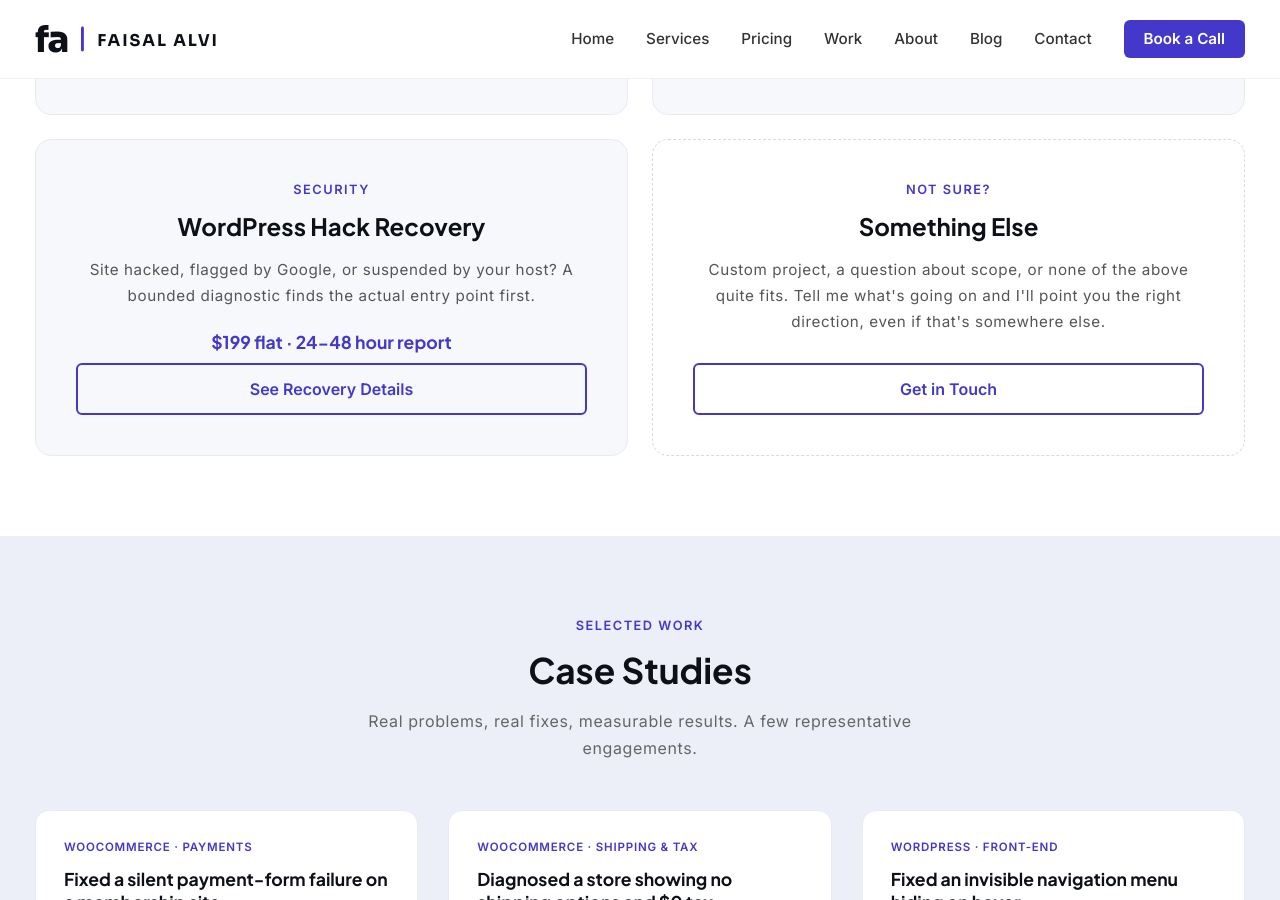
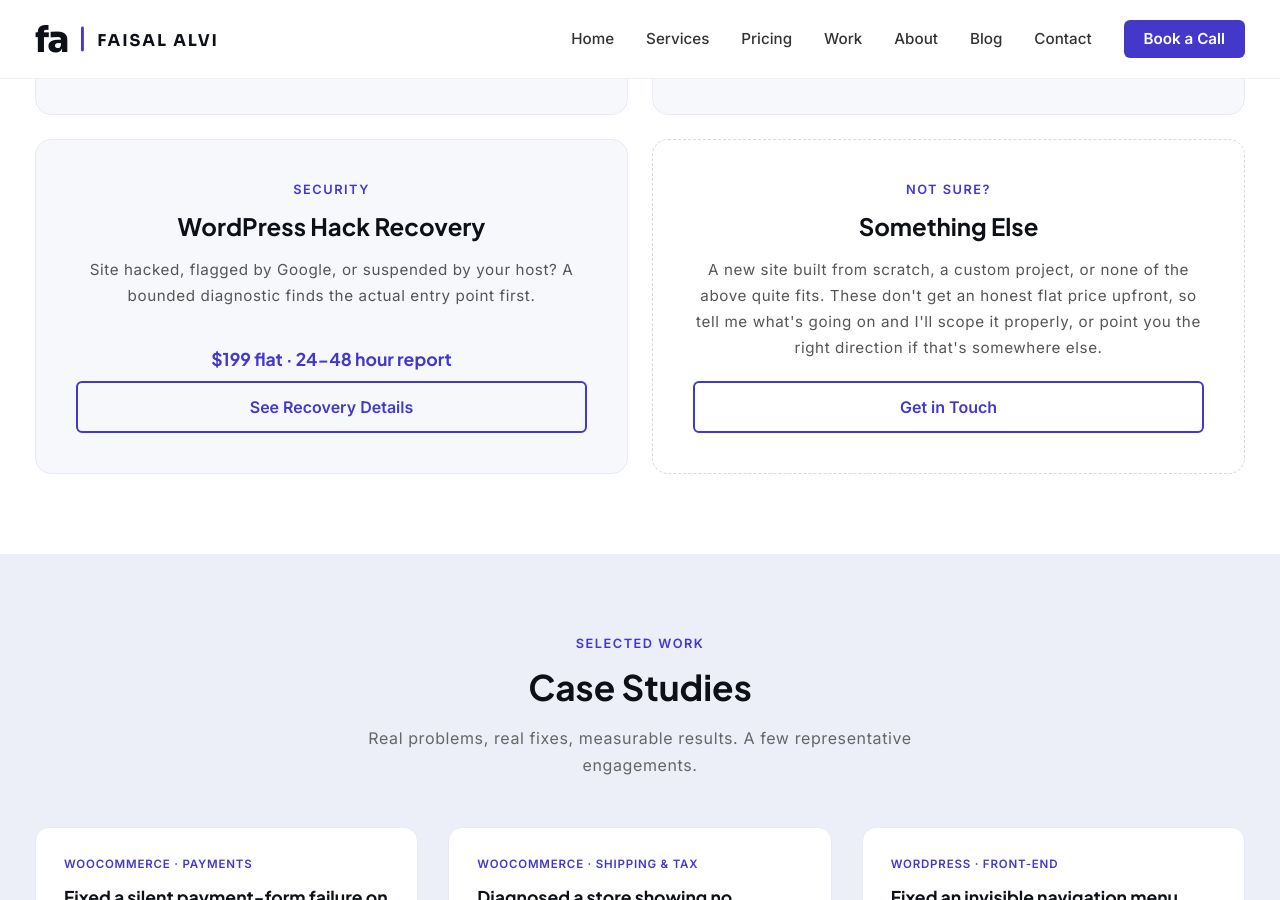
Before and after one commit to faisal-alvi/faisal-alvi.github.io, a Jekyll site: the page index.html, which Jekyll copies as it is, in a window 1280 px wide and 900 px high, scrolled down 3534 px. Built offline with Jekyll 4.4.1, drawn with Linux system fonts in a browser that asks for light colours; some web fonts are replaced.

Commit message:
mention new site builds in the Something Else catch-all card
Decided against a 5th dedicated card: a full build can't get an
honest flat price upfront the same way Care Plan/Audit/Hack
Recovery can (scope varies too much, same reasoning as why hack
cleanup isn't flat-priced either), and it would break the clean
2x2 grid. Kept the CTA pointed at the contact form rather than
Calendly, since this card is specifically for undefined-scope
leads, lower commitment fits better than a calendar booking.

Co-Authored-By: Claude Sonnet 5 <noreply@anthropic.com>

```diff
--- a/index.html
+++ b/index.html
@@ -1766,7 +1766,7 @@
                 <div class="v2-care-teaser v2-care-teaser-plain">
                     <span class="v2-section-label">Not Sure?</span>
                     <h2 class="v2-section-title" style="font-size: 1.5rem;">Something Else</h2>
-                    <p style="color: #555; font-size: 0.95rem; line-height: 1.7; margin: 0 auto 1.25rem;">Custom project, a question about scope, or none of the above quite fits. Tell me what's going on and I'll point you the right direction, even if that's somewhere else.</p>
+                    <p style="color: #555; font-size: 0.95rem; line-height: 1.7; margin: 0 auto 1.25rem;">A new site built from scratch, a custom project, or none of the above quite fits. These don't get an honest flat price upfront, so tell me what's going on and I'll scope it properly, or point you the right direction if that's somewhere else.</p>
                     <a href="#contact" class="v2-btn-outline">Get in Touch</a>
                 </div>
             </div>
```
